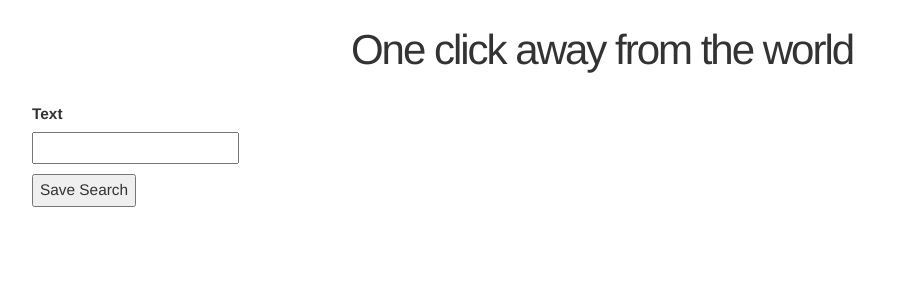
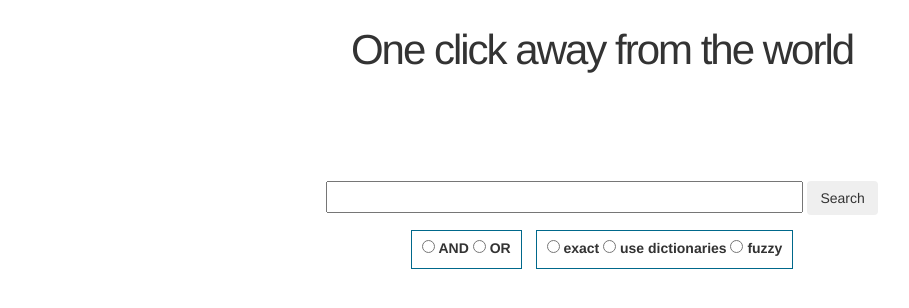
Before and after one commit to Weenkus/LabDump, a Rails app: page / in a window 1280 px wide. Shown: the part 51-359 px from the top of the page, without its empty margins (38-947 px from the left). Run offline with Rails 7, Linux system fonts and the light colour scheme; style sheets or scripts are compiled from the project's sources; some libraries are stand-ins or nearby versions.

Commit message:
The serach bar looks like something right now. Added a couple of radio buttons for customizable search.

```diff
--- a/NMBP/project1/search_engine/app/assets/stylesheets/custom.css.scss
+++ b/NMBP/project1/search_engine/app/assets/stylesheets/custom.css.scss
@@ -97,3 +97,19 @@ footer {
     }
   }
 }
+
+/* search bar */
+#search-bar {
+  margin: 0 auto;
+  text-align: center;
+}
+
+.box {
+	border: solid;
+	border-color: #00688B;
+	border-width: 1px;
+
+	display: inline-block;
+	margin: 5px 5px 5px 5px;
+	padding: 5px 10px 5px 10px;
+}
--- a/NMBP/project1/search_engine/app/views/search_page/home.html.erb
+++ b/NMBP/project1/search_engine/app/views/search_page/home.html.erb
@@ -1,12 +1,33 @@
 <h1>One click away from the world</h1>
 
+<br> &nbsp;<br>
+<br> &nbsp;<br>
+
+<div id = "search-bar">
 	<%= form_for :search do |f| %>
 	  <p>
-    <%= f.label :Text %><br>
-    <%= f.text_field :text %>
+		<%= f.text_field :text, :size => 50%>
+
+		<button class="btn" type="submit"><i class="icon-search"></i>Search</button>
 	  </p>
 
 	  <p>
-    <%= f.submit %>
+	  	<div class = "box">
+			<%= radio_button_tag(:logic, "and") %>
+			<%= label_tag(:age_adult, "AND") %>
+			<%= radio_button_tag(:logic, "or") %>
+			<%= label_tag(:age_adult, "OR") %>
+		</div>
+
+		<div class = "box">
+			<%= radio_button_tag(:search, "exact") %>
+			<%= label_tag(:age_child, "exact") %>
+			<%= radio_button_tag(:search, "dictionaries") %>
+			<%= label_tag(:age_adult, "use dictionaries") %>
+			<%= radio_button_tag(:search, "fuzzy") %>
+			<%= label_tag(:age_adult, "fuzzy") %>
+		</div>
+
 	  </p>
 	<% end %>
+</div>
```
Lines whose indentation alone changed are shown as unchanged.
